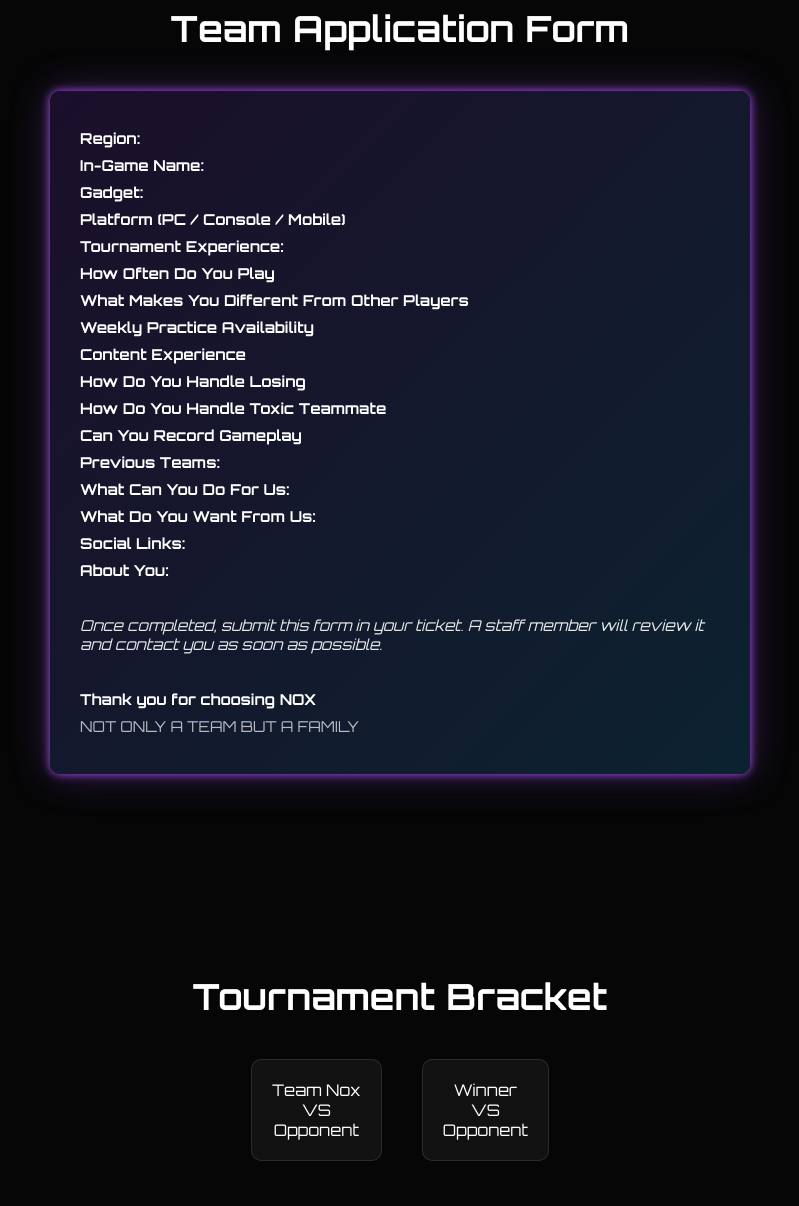
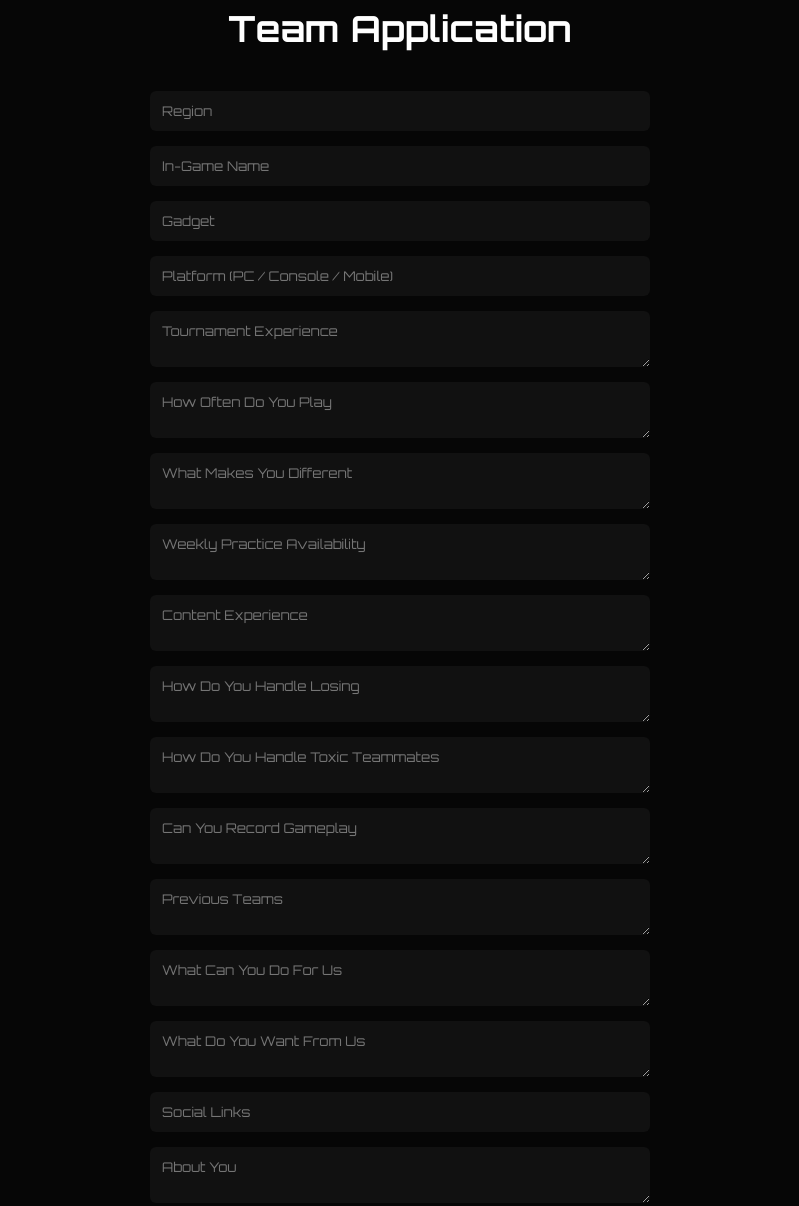
Before and after one commit to teamnoxtv/NOX, a plain HTML site: page index.html in a window 1280 px wide. Shown: the part 3600-4806 px from the top of the page, without its empty margins (240-1039 px from the left). Drawn offline with Linux system fonts and the light colour scheme.

Commit message:
Update index.html

```diff
--- a/index.html
+++ b/index.html
@@ -414,43 +414,51 @@ opacity:0.7;
 
 <!-- JOIN -->
 
-<section id="join" class="reveal">
+<section id="join">
 
-<h2>Team Application Form</h2>
+<h2>Team Application</h2>
 
-<div class="application-box">
+<form id="applicationForm">
 
-<p><strong>Region:</strong></p>
-<p><strong>In-Game Name:</strong></p>
-<p><strong>Gadget:</strong></p>
-<p><strong>Platform (PC / Console / Mobile)</strong></p>
-<p><strong>Tournament Experience:</strong></p>
-<p><strong>How Often Do You Play</strong></p>
-<p><strong>What Makes You Different From Other Players</strong></p>
-<p><strong>Weekly Practice Availability</strong></p>
-<p><strong>Content Experience</strong></p>
-<p><strong>How Do You Handle Losing</strong></p>
-<p><strong>How Do You Handle Toxic Teammate</strong></p>
-<p><strong>Can You Record Gameplay</strong></p>
-<p><strong>Previous Teams:</strong></p>
-<p><strong>What Can You Do For Us:</strong></p>
-<p><strong>What Do You Want From Us:</strong></p>
-<p><strong>Social Links:</strong></p>
-<p><strong>About You:</strong></p>
+<input type="text" id="region" placeholder="Region" required>
 
-<br>
+<input type="text" id="ign" placeholder="In-Game Name" required>
 
-<p class="application-note">
-Once completed, submit this form in your ticket. A staff member will review it and contact you as soon as possible.
-</p>
+<input type="text" id="gadget" placeholder="Gadget">
 
-<br>
+<input type="text" id="platform" placeholder="Platform (PC / Console / Mobile)">
 
-<p><strong>Thank you for choosing NOX</strong></p>
+<textarea id="experience" placeholder="Tournament Experience"></textarea>
 
-<p class="application-footer">
-NOT ONLY A TEAM BUT A FAMILY
-</p>
+<textarea id="playtime" placeholder="How Often Do You Play"></textarea>
+
+<textarea id="different" placeholder="What Makes You Different"></textarea>
+
+<textarea id="practice" placeholder="Weekly Practice Availability"></textarea>
+
+<textarea id="content" placeholder="Content Experience"></textarea>
+
+<textarea id="losing" placeholder="How Do You Handle Losing"></textarea>
+
+<textarea id="toxic" placeholder="How Do You Handle Toxic Teammates"></textarea>
+
+<textarea id="record" placeholder="Can You Record Gameplay"></textarea>
+
+<textarea id="teams" placeholder="Previous Teams"></textarea>
+
+<textarea id="help" placeholder="What Can You Do For Us"></textarea>
+
+<textarea id="want" placeholder="What Do You Want From Us"></textarea>
+
+<input type="text" id="social" placeholder="Social Links">
+
+<textarea id="about" placeholder="About You"></textarea>
+
+<button type="submit">Submit Application</button>
+
+</form>
+
+</section>
 
 </div>
 
```
